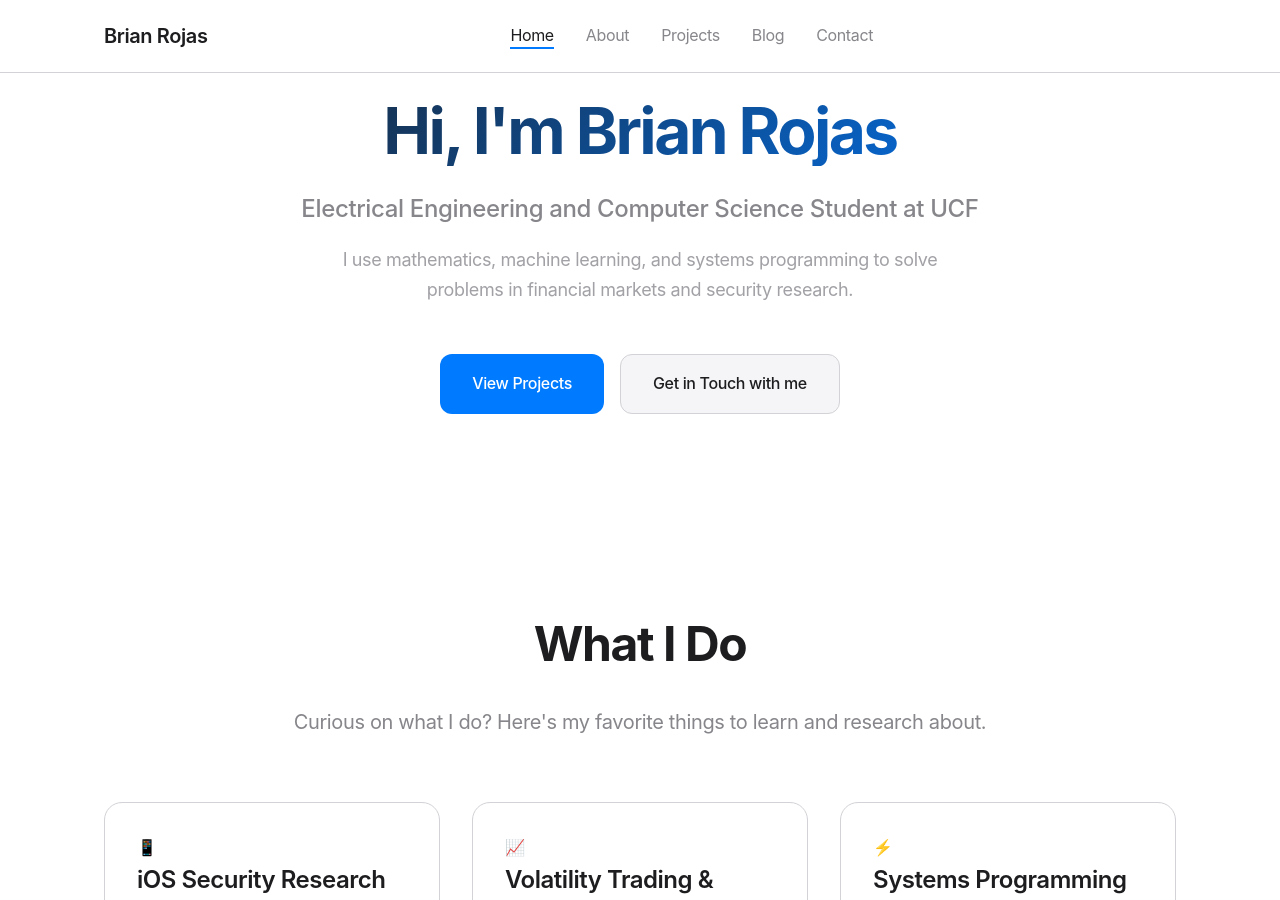
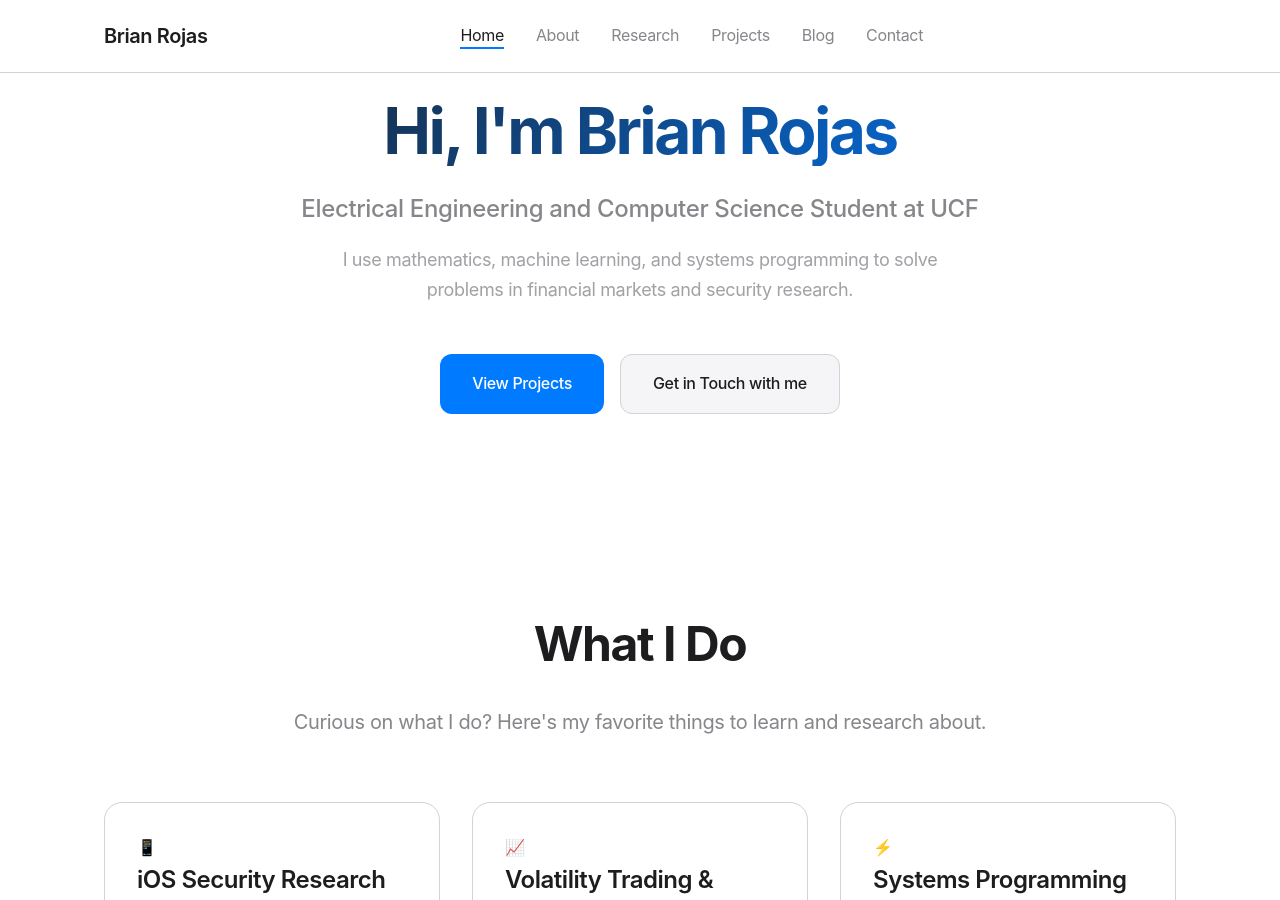
Before and after one commit to brianrojrc/brianrojrc.github.io, a Jekyll site: the page built from index.md, in a window 1280 px wide and 900 px high. Built offline with Jekyll 4.4.1, drawn with Linux system fonts in a browser that asks for light colours.

Commit message:
Update _config.yml

```diff
--- a/_config.yml
+++ b/_config.yml
@@ -19,6 +19,8 @@ navigation:
     link: /
   - name: About
     link: /about
+  - name: Research
+    link: /research
   - name: Projects
     link: /projects
   - name: Blog
```
